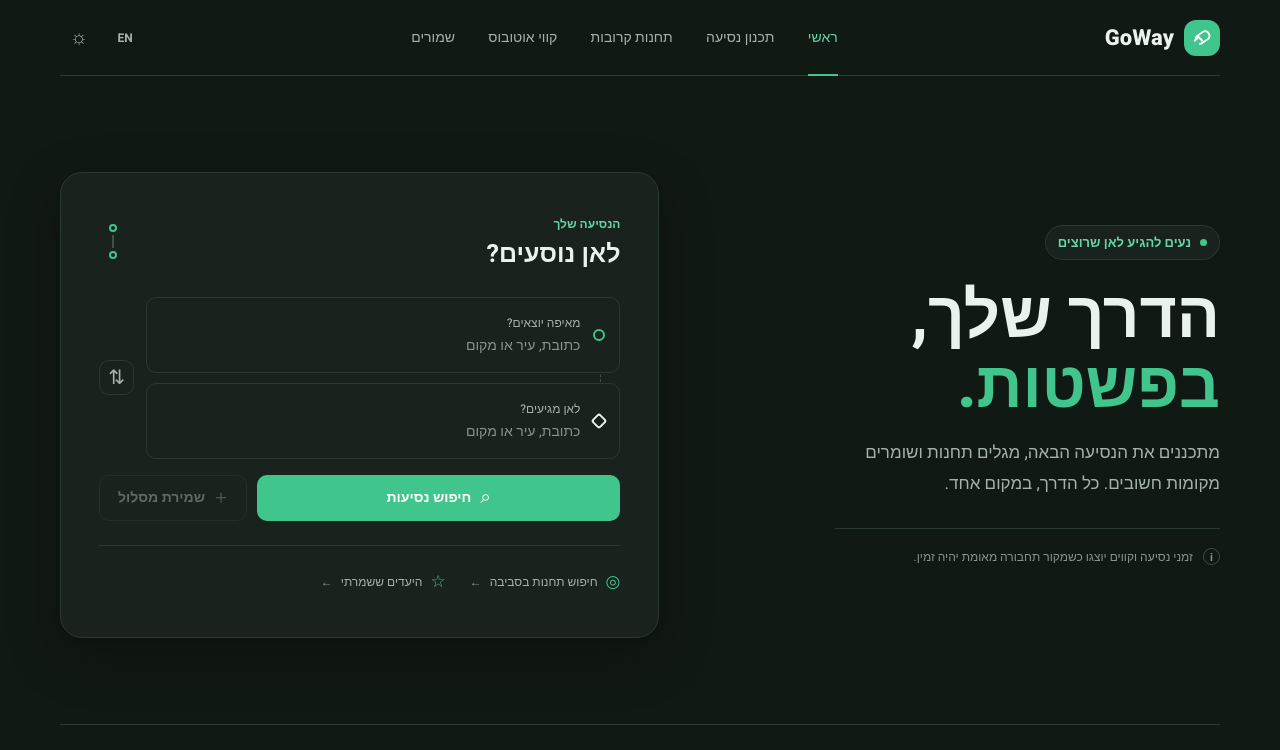
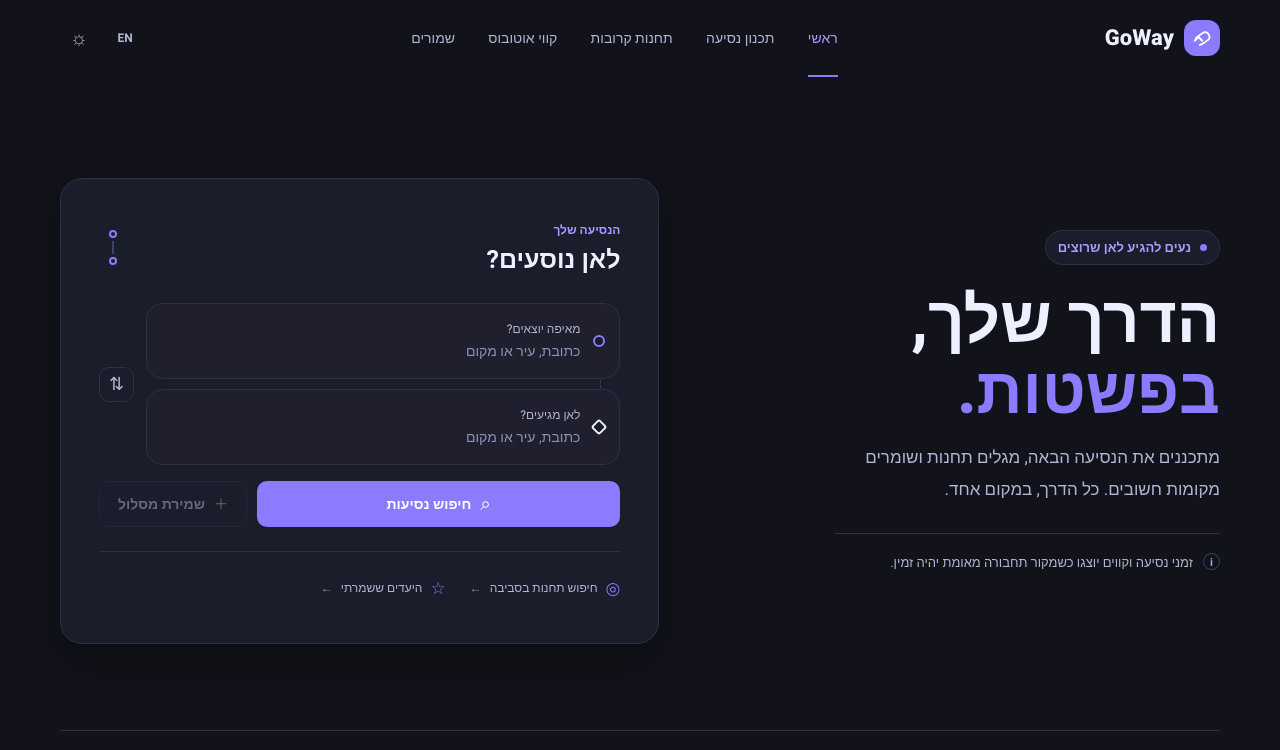
Before and after one commit to avslende-cell/go-way, a website: page index.html in a window 1280 px wide. Both pictures are taken after a click on the button "מעבר למצב כהה". Shown: the top 750 px of the page. Drawn offline with nearby package versions, Linux system fonts and the light colour scheme.

Commit message:
Apply purple "אוטובוס קרוב" inspired redesign to GoWay theme while keeping the existing layout intact

```diff
--- a/styles.css
+++ b/styles.css
@@ -1,22 +1,22 @@
 :root {
   color-scheme: light;
-  --green: #16a36a;
-  --green-dark: #117a50;
-  --green-light: #e9f8f0;
-  --green-pale: #f1faf5;
-  --page: #f7f9f8;
+  --green: #5f4ae8;
+  --green-dark: #4d3ec7;
+  --green-light: #f0ebff;
+  --green-pale: #f8f5ff;
+  --page: #f6f4fb;
   --surface: #fff;
-  --surface-subtle: #f8faf9;
-  --ink: #17251f;
-  --muted: #64736b;
-  --faint: #8a9790;
-  --border: #e2eae5;
-  --border-strong: #ccd9d1;
+  --surface-subtle: #f8f6ff;
+  --ink: #1f2230;
+  --muted: #656d86;
+  --faint: #8a8fa6;
+  --border: #e8e2f8;
+  --border-strong: #d4caef;
   --error: #dc4545;
   --warning: #e9a23b;
   --success: #16865b;
-  --shadow: 0 18px 56px rgb(29 61 44 / 8%), 0 2px 8px rgb(29 61 44 / 4%);
-  --shadow-small: 0 5px 18px rgb(29 61 44 / 7%);
+  --shadow: 0 18px 56px rgb(82 62 189 / 10%), 0 2px 8px rgb(82 62 189 / 5%);
+  --shadow-small: 0 5px 18px rgb(82 62 189 / 8%);
   --radius-small: 10px;
   --radius-medium: 16px;
   --radius-large: 22px;
@@ -33,7 +33,7 @@
   --space-12: 48px;
   --space-16: 64px;
   --ease: 180ms ease;
-  --focus: 0 0 0 3px rgb(22 163 106 / 24%);
+  --focus: 0 0 0 3px rgb(95 74 232 / 22%);
   font-family: "Heebo", "Arial", sans-serif;
   font-synthesis: none;
   text-rendering: optimizeLegibility;
@@ -45,18 +45,18 @@
 
 :root[data-theme="dark"] {
   color-scheme: dark;
-  --green: #40c58c;
-  --green-dark: #65d5a4;
-  --green-light: #19392b;
-  --green-pale: #17271f;
-  --page: #111914;
-  --surface: #19221d;
-  --surface-subtle: #1d2822;
-  --ink: #eaf2ed;
-  --muted: #a4b3aa;
-  --faint: #86958c;
-  --border: #2b3a31;
-  --border-strong: #3d5145;
+  --green: #8a7bff;
+  --green-dark: #a99cff;
+  --green-light: #25203e;
+  --green-pale: #1b1830;
+  --page: #12131a;
+  --surface: #1a1d2a;
+  --surface-subtle: #201f2d;
+  --ink: #eef0ff;
+  --muted: #b1b5d3;
+  --faint: #8c92b7;
+  --border: #2d3147;
+  --border-strong: #3c4266;
   --shadow: 0 18px 56px rgb(0 0 0 / 24%), 0 2px 8px rgb(0 0 0 / 14%);
   --shadow-small: 0 5px 18px rgb(0 0 0 / 20%);
 }
@@ -70,10 +70,10 @@ button { color: inherit; }
 a { color: inherit; text-decoration: none; }
 button:focus-visible, a:focus-visible, input:focus-visible { outline: none; box-shadow: var(--focus); }
 [hidden] { display: none !important; }
-.skip-link { position: absolute; z-index: 20; inset-block-start: 8px; inset-inline-start: 8px; padding: 10px 16px; transform: translateY(-160%); border-radius: var(--radius-small); background: var(--ink); color: var(--surface); }
+.skip-link { position: absolute; z-index: 20; inset-block-start: 8px; inset-inline-start: 8px; padding: 10px 16px; transform: translateY(-160%); border-radius: var(--radius-small); background: var(--surface); color: var(--ink); }
 .skip-link:focus { transform: translateY(0); }
 
-.site-header { position: relative; z-index: 5; display: flex; align-items: center; justify-content: space-between; width: min(var(--content), calc(100% - 64px)); height: var(--header-height); margin-inline: auto; border-block-end: 1px solid var(--border); }
+.site-header { position: relative; z-index: 5; display: flex; align-items: center; justify-content: space-between; width: min(var(--content), calc(100% - 64px)); height: var(--header-height); margin-inline: auto; }
 .brand { display: inline-flex; align-items: center; gap: 10px; flex-shrink: 0; }
 .brand-mark { position: relative; display: grid; width: 36px; height: 36px; place-items: center; border-radius: 12px; background: var(--green); }
 .brand-mark::before { width: 17px; height: 11px; border: 2px solid white; border-inline-end-color: transparent; border-radius: 999px; content: ""; transform: rotate(-35deg); }
@@ -84,7 +84,7 @@ button:focus-visible, a:focus-visible, input:focus-visible { outline: none; box-
 .nav-link:hover, .nav-link.is-active { color: var(--green-dark); }
 .nav-link.is-active::after { position: absolute; inset-block-end: -1px; inset-inline: 0; height: 2px; background: var(--green); content: ""; }
 .header-actions { display: flex; align-items: center; gap: 8px; }
-.icon-button, .menu-toggle { display: grid; width: 38px; height: 38px; place-items: center; border: 1px solid transparent; border-radius: 11px; background: transparent; color: var(--muted); cursor: pointer; transition: background var(--ease), color var(--ease), border-color var(--ease); }
+.icon-button, .menu-toggle { display: grid; width: 38px; height: 38px; place-items: center; border: 1px solid transparent; border-radius: 11px; background: transparent; color: var(--muted); cursor: pointer; transition: all var(--ease); }
 .icon-button:hover, .menu-toggle:hover { border-color: var(--border); background: var(--surface); color: var(--ink); }
 .language-button { font-size: 12px; font-weight: 700; }
 .theme-button { font-size: 20px; }
@@ -94,7 +94,7 @@ button:focus-visible, a:focus-visible, input:focus-visible { outline: none; box-
 
 .page-view { animation: view-in 320ms ease both; }
 .home-layout, .inner-page { width: min(var(--content), calc(100% - 64px)); margin-inline: auto; }
-.home-layout { display: grid; grid-template-columns: minmax(0, 0.88fr) minmax(450px, 1.12fr); align-items: center; column-gap: clamp(40px, 7vw, 94px); row-gap: 76px; padding-block: clamp(60px, 8vw, 96px) 68px; }
+.home-layout { display: grid; grid-template-columns: minmax(0, 0.88fr) minmax(450px, 1.12fr); align-items: center; column-gap: clamp(40px, 7vw, 94px); row-gap: 76px; padding-block: clamp(60px, 8vw, 120px) 40px; }
 .hero-copy { max-width: 440px; padding-block-end: 18px; }
 .eyebrow, .section-kicker { color: var(--green-dark); font-size: 13px; font-weight: 700; }
 .eyebrow { display: inline-flex; align-items: center; gap: 9px; padding: 7px 12px; border: 1px solid var(--border); border-radius: 999px; background: var(--surface); }
@@ -102,8 +102,8 @@ button:focus-visible, a:focus-visible, input:focus-visible { outline: none; box-
 .hero-copy h1 { margin: 22px 0 14px; font-size: clamp(44px, 5vw, 66px); font-weight: 800; line-height: 1.1; letter-spacing: 0; }
 .hero-copy h1 span { color: var(--green); }
 .hero-description { max-width: 410px; margin: 0; color: var(--muted); font-size: 17px; line-height: 1.85; }
-.hero-note { display: flex; align-items: flex-start; gap: 10px; max-width: 385px; margin-block-start: 28px; padding-block-start: 18px; border-block-start: 1px solid var(--border); color: var(--faint); font-size: 12px; line-height: 1.7; }
-.note-icon { display: grid; width: 17px; height: 17px; flex: 0 0 17px; place-items: center; margin-block-start: 1px; border: 1px solid var(--border-strong); border-radius: 50%; font-size: 11px; font-weight: 700; }
+.hero-note { display: flex; align-items: flex-start; gap: 10px; max-width: 385px; margin-block-start: 28px; padding-block-start: 18px; border-block-start: 1px solid var(--border); color: var(--muted); font-size: 13px; line-height: 1.7; }
+.note-icon { display: grid; width: 17px; height: 17px; flex: 0 0 17px; place-items: center; margin-block-start: 1px; border: 1px solid var(--border-strong); border-radius: 50%; font-size: 11px; font-weight: 700; color: var(--green-dark); }
 
 .planner-card { position: relative; padding: clamp(24px, 3.3vw, 38px); border: 1px solid var(--border); border-radius: var(--radius-large); background: var(--surface); box-shadow: var(--shadow); }
 .planner-heading { display: flex; align-items: center; justify-content: space-between; margin-block-end: 25px; }
@@ -114,8 +114,8 @@ button:focus-visible, a:focus-visible, input:focus-visible { outline: none; box-
 .planner-glyph span:nth-child(2) { width: 2px; height: 13px; background: var(--border-strong); }
 .journey-fields { position: relative; display: flex; align-items: center; gap: 12px; }
 .field-stack { position: relative; display: grid; flex: 1; gap: 10px; }
-.location-field { position: relative; z-index: 1; display: flex; min-width: 0; min-height: 76px; align-items: center; gap: 13px; padding: 12px 14px; border: 1px solid var(--border); border-radius: var(--radius-small); background: var(--surface); transition: border-color var(--ease), box-shadow var(--ease); }
-.location-field:focus-within { border-color: var(--green); box-shadow: 0 0 0 3px rgb(22 163 106 / 10%); }
+.location-field { position: relative; z-index: 1; display: flex; min-width: 0; min-height: 76px; align-items: center; gap: 13px; padding: 12px 14px; border: 1px solid var(--border); border-radius: var(--radius-medium); background: var(--surface-subtle); transition: border-color var(--ease), box-shadow var(--ease), transform var(--ease); }
+.location-field:focus-within { border-color: var(--green); box-shadow: 0 0 0 3px rgb(95 74 232 / 10%); }
 .field-marker { z-index: 1; display: block; width: 12px; height: 12px; flex: 0 0 12px; border: 2px solid var(--green); border-radius: 50%; background: var(--surface); }
 .destination-marker { border-color: var(--ink); border-radius: 3px; transform: rotate(45deg); }
 .field-content { display: grid; min-width: 0; flex: 1; gap: 3px; }
@@ -126,14 +126,14 @@ button:focus-visible, a:focus-visible, input:focus-visible { outline: none; box-
 .field-connector { position: absolute; z-index: 0; inset-block-start: 59px; inset-inline-start: 19px; height: 26px; border-inline-start: 1px dashed var(--border-strong); }
 .clear-input { width: 26px; height: 26px; flex: 0 0 26px; border: 0; border-radius: 50%; background: transparent; color: var(--muted); font-size: 20px; cursor: pointer; }
 .clear-input:hover { background: var(--surface-subtle); }
-.swap-button { display: grid; width: 35px; height: 35px; flex: 0 0 35px; place-items: center; border: 1px solid var(--border); border-radius: 10px; background: var(--surface); color: var(--muted); font-size: 20px; cursor: pointer; transition: color var(--ease), transform var(--ease), border-color var(--ease); }
+.swap-button { display: grid; width: 35px; height: 35px; flex: 0 0 35px; place-items: center; border: 1px solid var(--border); border-radius: 10px; background: var(--surface); color: var(--muted); font-size: 18px; cursor: pointer; transition: all var(--ease); }
 .swap-button:hover { border-color: var(--green); color: var(--green); transform: rotate(180deg); }
 .planner-actions { display: flex; gap: 10px; margin-block-start: 16px; }
-.button { display: inline-flex; min-height: 46px; align-items: center; justify-content: center; gap: 9px; padding: 0 18px; border: 1px solid transparent; border-radius: 10px; font-size: 14px; font-weight: 600; cursor: pointer; transition: background var(--ease), border-color var(--ease), color var(--ease), transform var(--ease), box-shadow var(--ease); }
+.button { display: inline-flex; min-height: 46px; align-items: center; justify-content: center; gap: 9px; padding: 0 18px; border: 1px solid transparent; border-radius: 10px; font-size: 14px; font-weight: 700; cursor: pointer; transition: transform var(--ease), box-shadow var(--ease), border-color var(--ease), background var(--ease), color var(--ease); }
 .button:hover:not(:disabled) { transform: translateY(-1px); }
 .button:disabled { cursor: not-allowed; opacity: .5; }
 .button-primary { background: var(--green); color: #fff; }
-.button-primary:hover:not(:disabled) { background: var(--green-dark); box-shadow: 0 5px 12px rgb(22 163 106 / 18%); }
+.button-primary:hover:not(:disabled) { background: var(--green-dark); box-shadow: 0 5px 12px rgb(95 74 232 / 18%); }
 .search-button { flex: 1; }
 .search-button > span:first-child, .button-primary > span:first-child { font-size: 19px; line-height: 1; }
 .button-quiet { border-color: var(--border); background: var(--surface); color: var(--muted); }
@@ -145,7 +145,7 @@ button:focus-visible, a:focus-visible, input:focus-visible { outline: none; box-
 .shortcut-icon { color: var(--green); font-size: 17px; }
 .text-link > span:last-child { color: var(--faint); }
 .form-error { margin: 10px 0 0; color: var(--error); font-size: 13px; }
-.search-feedback { margin-block-start: 16px; padding: 13px 15px; border: 1px solid var(--border); border-radius: var(--radius-small); background: var(--surface-subtle); color: var(--muted); font-size: 13px; line-height: 1.65; }
+.search-feedback { margin-block-start: 16px; padding: 13px 15px; border: 1px solid var(--border); border-radius: var(--radius-small); background: var(--surface-subtle); color: var(--muted); font-size: 13px; line-height: 1.7; }
 .search-feedback[data-kind="error"] { border-color: rgb(220 69 69 / 30%); background: rgb(220 69 69 / 5%); color: var(--error); }
 .feedback-retry { margin-inline-start: 8px; padding: 2px 4px; border: 0; background: transparent; color: var(--green-dark); font-weight: 700; text-decoration: underline; cursor: pointer; }
 
@@ -164,9 +164,9 @@ button:focus-visible, a:focus-visible, input:focus-visible { outline: none; box-
 .compact-form { display: grid; align-content: start; gap: 9px; padding: 26px; border: 1px solid var(--border); border-radius: var(--radius-medium); background: var(--surface); box-shadow: var(--shadow-small); }
 .compact-form .form-label:not(:first-child) { margin-block-start: 5px; }
 .text-input { width: 100%; min-width: 0; min-height: 48px; padding: 0 14px; border: 1px solid var(--border); border-radius: var(--radius-small); background: var(--surface); color: var(--ink); transition: border-color var(--ease), box-shadow var(--ease); }
-.text-input:focus { border-color: var(--green); outline: 0; box-shadow: 0 0 0 3px rgb(22 163 106 / 10%); }
+.text-input:focus { border-color: var(--green); outline: 0; box-shadow: 0 0 0 3px rgb(95 74 232 / 10%); }
 .compact-form > .button { margin-block-start: 8px; }
-.planner-result { display: grid; align-content: center; justify-items: center; min-height: 300px; padding: 36px; border: 1px dashed var(--border-strong); border-radius: var(--radius-medium); background: var(--surface-subtle); text-align: center; }
+.planner-result { display: grid; align-content: center; justify-items: center; min-height: 300px; padding: 36px; border: 1px dashed var(--border-strong); border-radius: var(--radius-medium); background: var(--surface-subtle); }
 .result-symbol { display: grid; width: 48px; height: 48px; place-items: center; border-radius: 15px; background: var(--green-light); color: var(--green-dark); font-size: 25px; }
 .planner-result h2 { margin: 16px 0 6px; font-size: 19px; }
 .planner-result p { max-width: 370px; margin: 0; color: var(--muted); font-size: 14px; line-height: 1.8; }
@@ -180,7 +180,7 @@ button:focus-visible, a:focus-visible, input:focus-visible { outline: none; box-
 .nearby-layout { display: grid; grid-template-columns: minmax(0, 1.25fr) minmax(270px, .75fr); gap: 18px; }
 .map-frame { position: relative; min-height: 390px; overflow: hidden; border: 1px solid var(--border); border-radius: var(--radius-medium); background: var(--surface-subtle); }
 #nearby-map { position: absolute; inset: 0; min-height: 390px; z-index: 0; background: #edf3ee; }
-.map-caption { position: absolute; z-index: 2; inset-inline-start: 12px; inset-block-end: 12px; display: flex; align-items: center; gap: 8px; padding: 7px 10px; border: 1px solid var(--border); border-radius: 8px; background: var(--surface); color: var(--muted); font-size: 10px; }
+.map-caption { position: absolute; z-index: 2; inset-inline-start: 12px; inset-block-end: 12px; display: flex; align-items: center; gap: 8px; padding: 7px 10px; border: 1px solid var(--border); border-radius: 999px; background: rgb(255 255 255 / 88%); color: var(--muted); font-size: 11px; }
 .map-caption-dot { width: 6px; height: 6px; flex: 0 0 6px; }
 .map-fallback { position: absolute; z-index: 3; inset: 12px 12px auto; padding: 10px 12px; border: 1px solid var(--border); border-radius: 8px; background: var(--surface); color: var(--muted); font-size: 12px; }
 .stop-results { min-height: 390px; padding: 20px; border: 1px solid var(--border); border-radius: var(--radius-medium); background: var(--surface); }
@@ -225,11 +225,11 @@ button:focus-visible, a:focus-visible, input:focus-visible { outline: none; box-
 .save-dialog { width: min(430px, calc(100% - 32px)); padding: 28px; border: 1px solid var(--border); border-radius: var(--radius-medium); background: var(--surface); color: var(--ink); box-shadow: var(--shadow); }
 .save-dialog::backdrop { background: rgb(15 27 20 / 44%); backdrop-filter: blur(3px); }
 .save-dialog form { position: relative; display: grid; gap: 9px; }
-.dialog-close { position: absolute; inset-block-start: -8px; inset-inline-end: -7px; display: grid; width: 32px; height: 32px; place-items: center; border: 0; border-radius: 8px; background: transparent; color: var(--muted); font-size: 23px; cursor: pointer; }
+.dialog-close { position: absolute; inset-block-start: -8px; inset-inline-end: -7px; display: grid; width: 32px; height: 32px; place-items: center; border: 0; border-radius: 8px; background: transparent; color: var(--muted); font-size: 20px; cursor: pointer; }
 .save-dialog h2 { margin: 0; font-size: 21px; }
 .dialog-route { margin: 0 0 8px; color: var(--muted); font-size: 13px; }
 .dialog-actions { display: flex; justify-content: flex-end; gap: 9px; margin-block-start: 13px; }
-.toast { position: fixed; z-index: 10; inset-inline: 50% auto; inset-block-end: 24px; width: max-content; max-width: calc(100% - 32px); padding: 12px 17px; transform: translateX(-50%); border-radius: 10px; background: var(--ink); color: var(--surface); box-shadow: var(--shadow); font-size: 13px; text-align: center; animation: view-in 180ms ease both; }
+.toast { position: fixed; z-index: 10; inset-inline: 50% auto; inset-block-end: 24px; width: max-content; max-width: calc(100% - 32px); padding: 12px 17px; transform: translateX(-50%); border-radius: 999px; background: rgba(17, 20, 44, .9); color: #fff; box-shadow: var(--shadow-small); font-size: 13px; }
 .sr-only { position: absolute; width: 1px; height: 1px; overflow: hidden; clip: rect(0, 0, 0, 0); white-space: nowrap; clip-path: inset(50%); }
 
 html[dir="ltr"] .nav-link.is-active::after { inset-inline: 0; }
@@ -258,7 +258,7 @@ html[dir="ltr"] .toast { transform: translateX(-50%); }
   .site-header, .home-layout, .inner-page, .site-footer { width: calc(100% - 36px); }
   .desktop-nav { display: none; }
   .menu-toggle { display: grid; }
-  .mobile-nav:not([hidden]) { position: absolute; z-index: 4; inset-block-start: var(--header-height); inset-inline: 0; display: grid; gap: 2px; padding: 10px 18px 16px; border-block-end: 1px solid var(--border); background: var(--surface); box-shadow: var(--shadow-small); }
+  .mobile-nav:not([hidden]) { position: absolute; z-index: 4; inset-block-start: var(--header-height); inset-inline: 0; display: grid; gap: 2px; padding: 10px 18px 16px; border-block-end: 1px solid var(--border); background: rgb(246 244 251 / 97%); backdrop-filter: blur(10px); }
   .mobile-nav a { min-height: 44px; display: flex; align-items: center; padding-inline: 12px; border-radius: 8px; color: var(--muted); font-size: 14px; }
   .mobile-nav a.is-active { background: var(--green-light); color: var(--green-dark); font-weight: 700; }
   .home-layout { grid-template-columns: 1fr; row-gap: 34px; padding-block: 42px 48px; }
```
